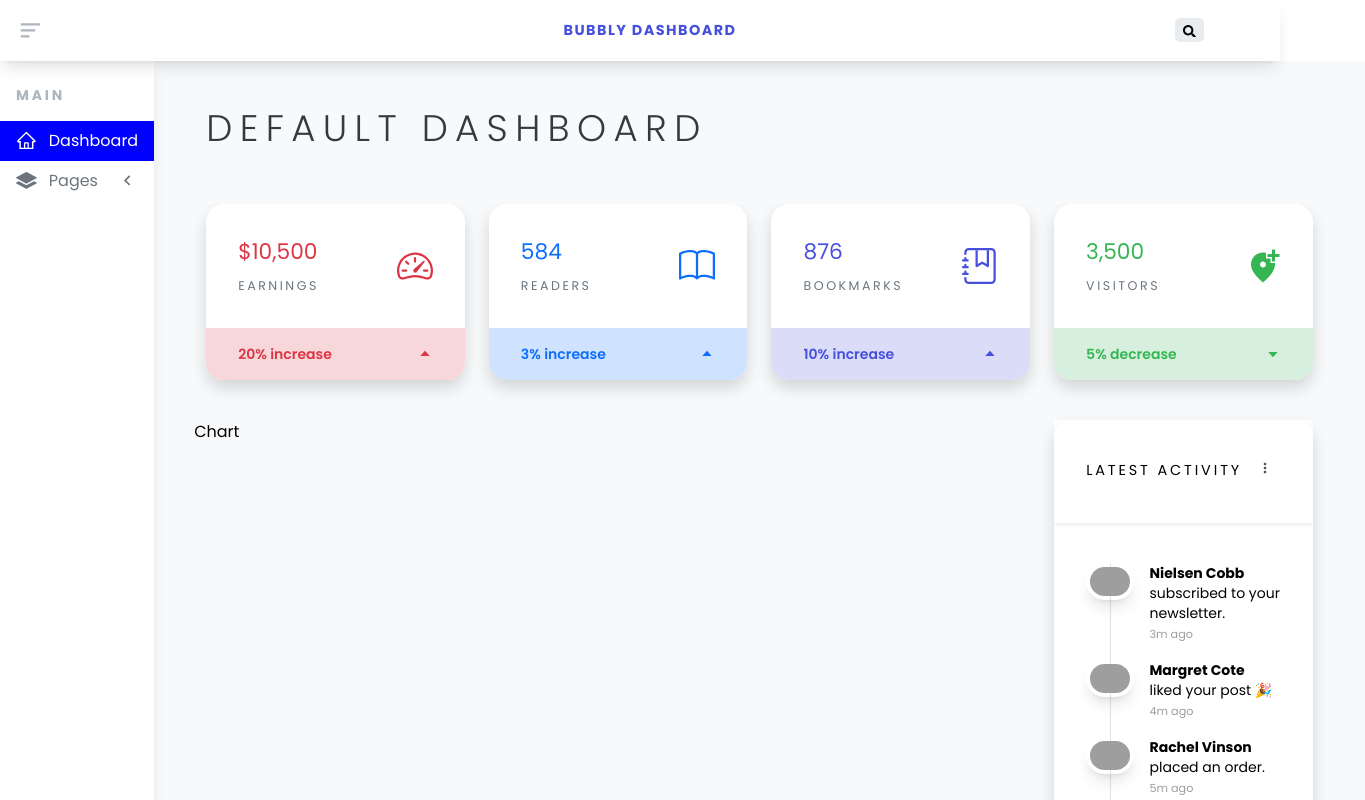
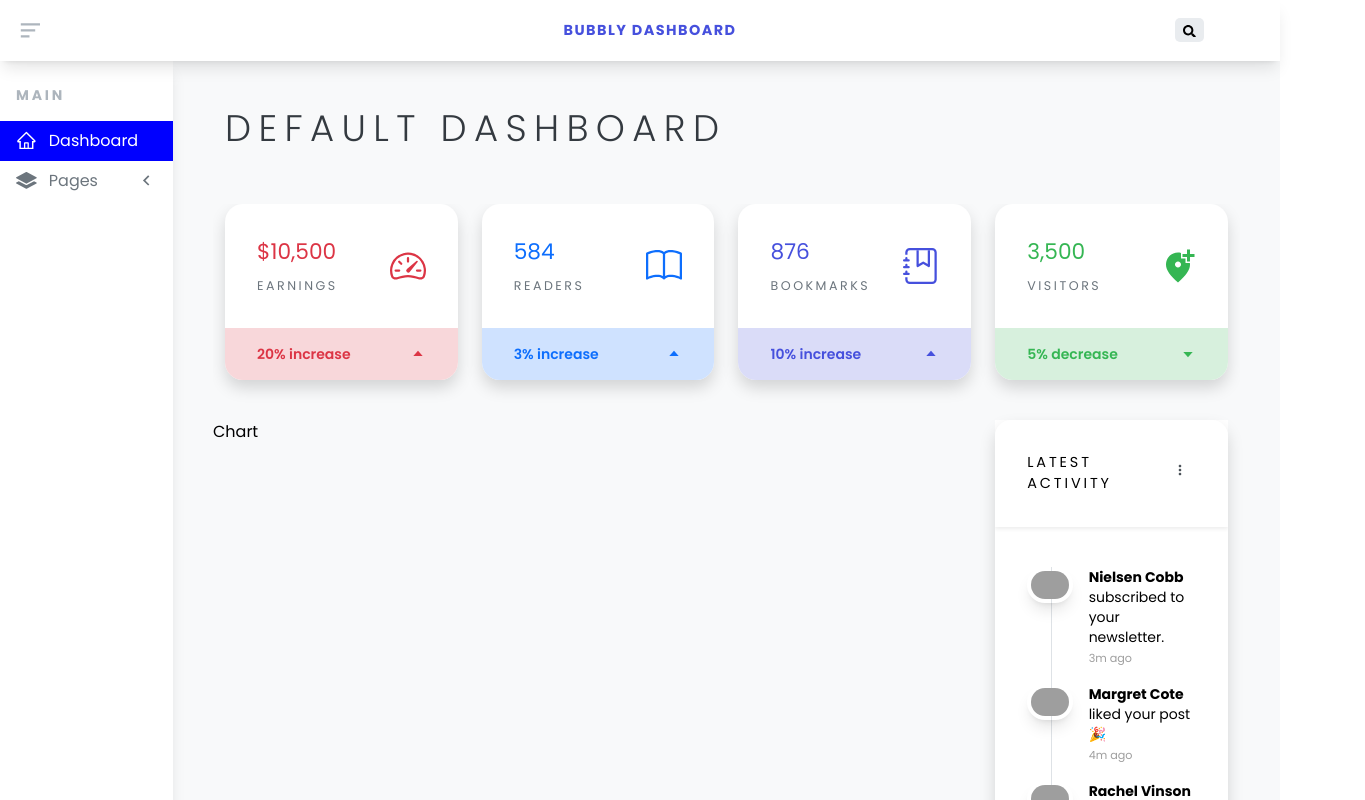
Before and after one commit to Pyae-Sone-Phone-Myint/Dashboard, a React (Vite) app: page / in a window 1280 px wide. Shown: the top 800 px of the page, 1365 px wide, since content can reach past the window. Built offline with nearby package versions, Linux system fonts and the light colour scheme; grey boxes are pictures that could not be loaded.

Commit message:
dashboard responsive fixed

```diff
--- a/src/components/Navbar/Navbar.jsx
+++ b/src/components/Navbar/Navbar.jsx
@@ -378,7 +378,7 @@ const Navbar = () => {
       {/* Sidebar */}
       <div className="flex">
         <Sidebar sidebar={sidebar} mOpen={!sidebar} />
-        <div className=" w-full">
+        <div className=" xl:w-full  min-w-[82%] ">
           <div className=" w-full md:p-10 bg-[#f8f9fa]">
             <Routes>
               <Route path="/" element={<Dashboard />} />
```
